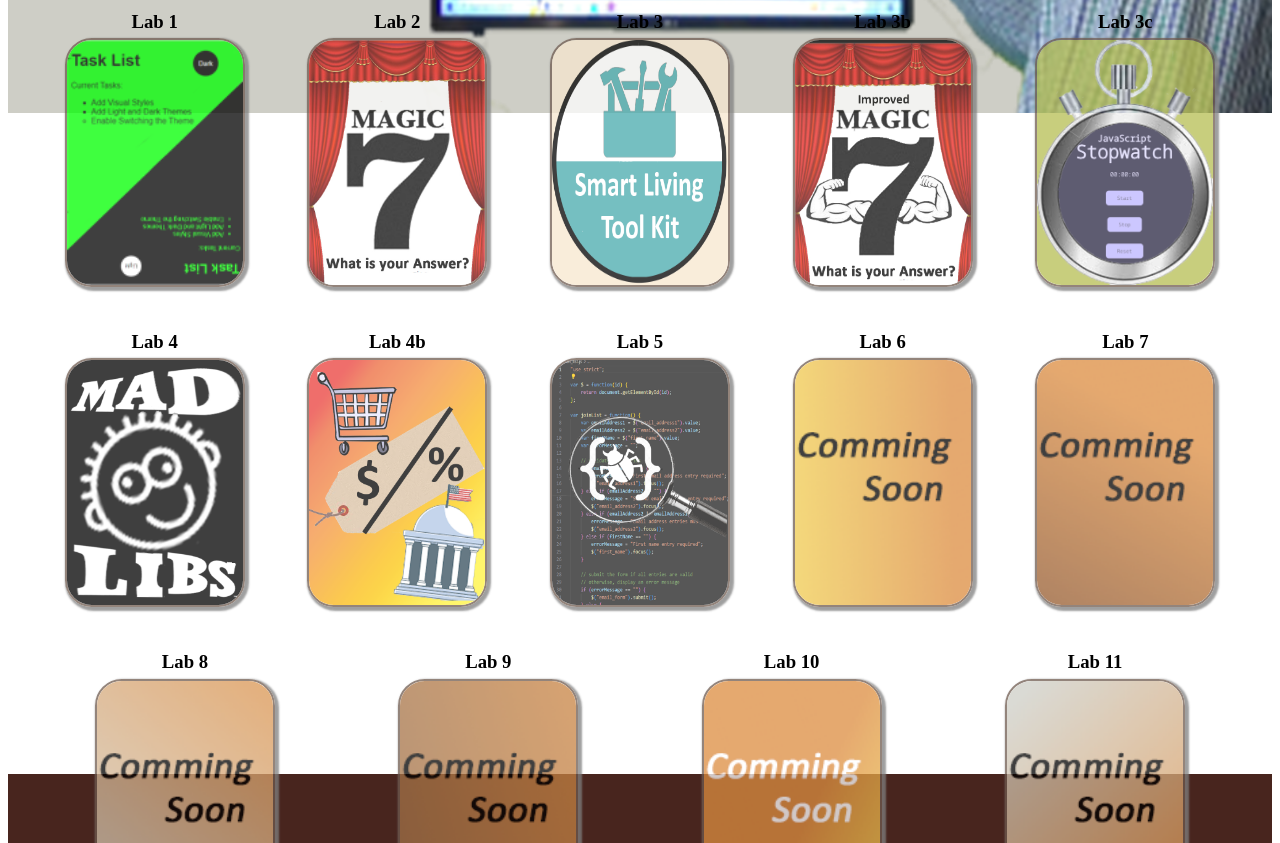
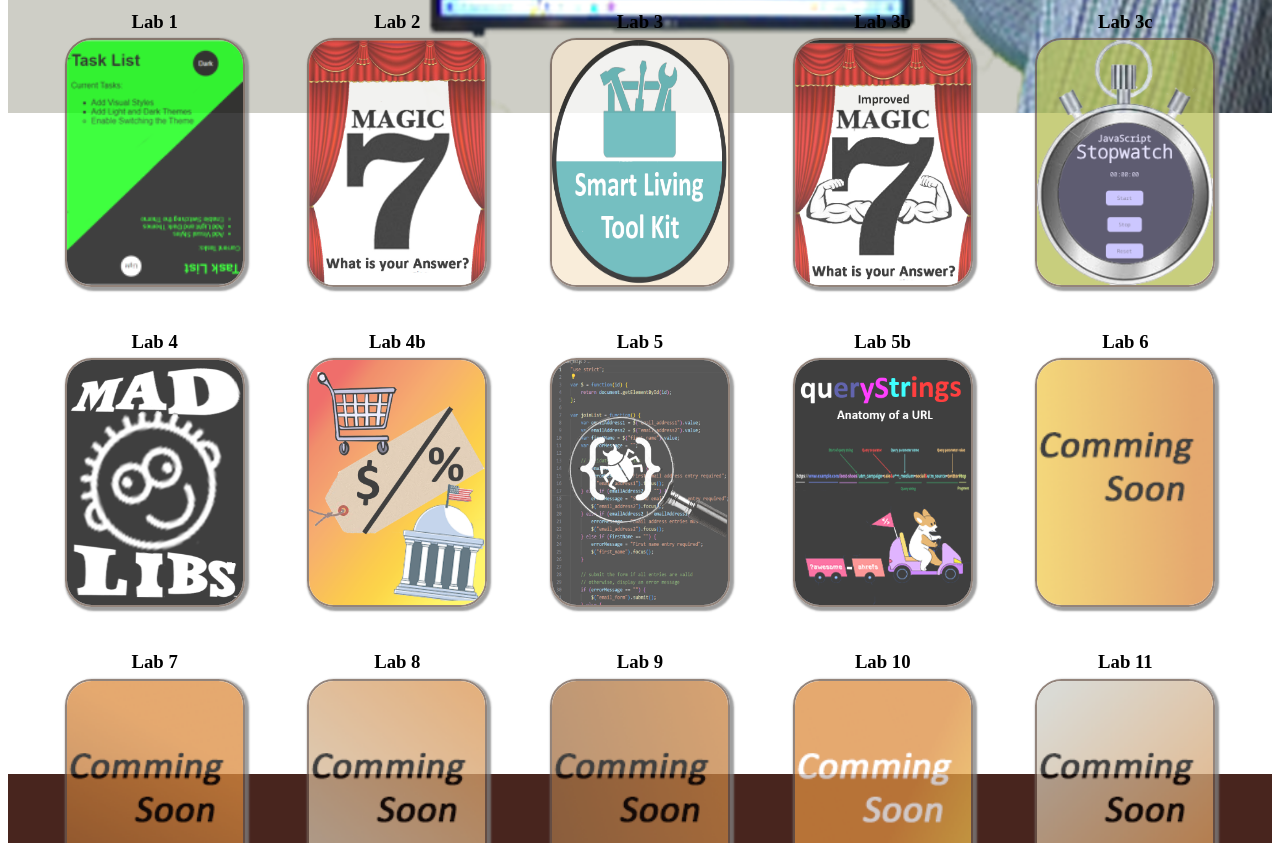
Before and after one commit to BullJohnson/js_portfolio_web_files, a plain HTML site: page index.html in a window 1280 px wide. Shown: the part 495-1338 px from the top of the page. Drawn offline with Linux system fonts and the light colour scheme.

Commit message:
Add query strings exercise to portfolio

```diff
--- a/index.html
+++ b/index.html
@@ -128,6 +128,16 @@
 				</div>
 
 				<div>
+					<h3 class="lab_number">Lab 5b</h3>
+					<figure>
+						<a href="https://bulljohnson.github.io/queryStrings/" target="_blank">
+							<img class="tile_body" src="images/query_strings.png" alt="thumbnail art for query string exercise">
+						</a>
+						<figcaption>Query Strings</figcaption>
+					</figure>
+				</div>
+
+				<div>
 					<h3 class="lab_number">Lab 6</h3>
 					<figure>
 						<a href="images/placeholder_2.png" target="_blank">
```
Also changed, not shown: images/query_strings.png (added).
